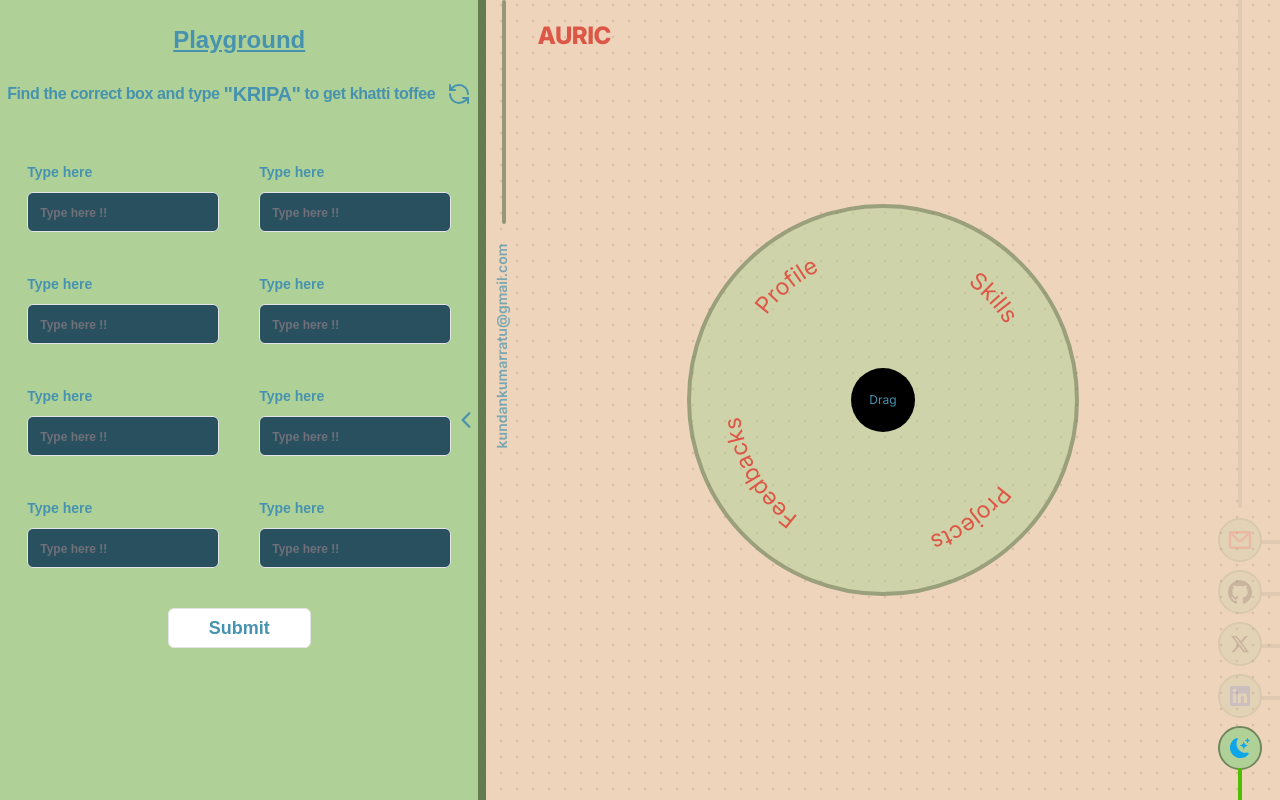
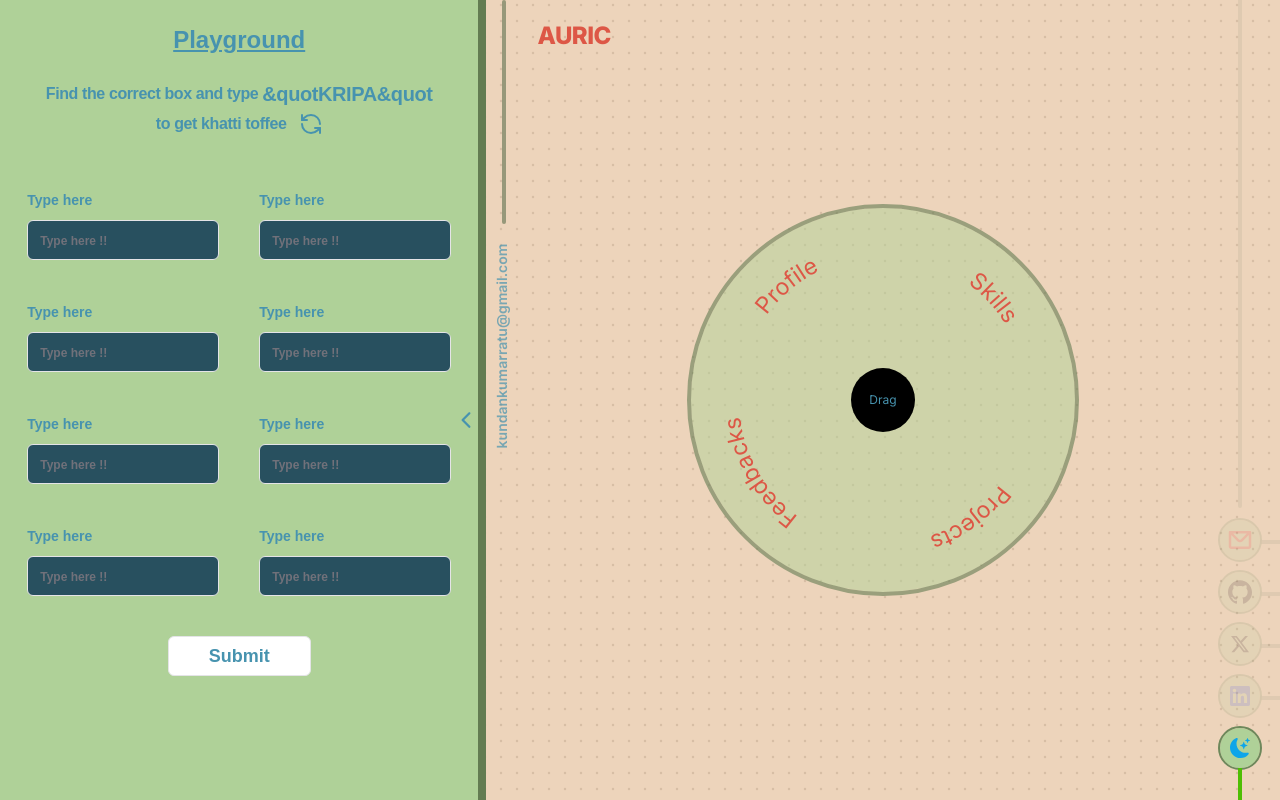
Before and after one commit to 07kundan/next-portfolio, a Next.js app: page / in a window 1280 px wide. Both pictures are taken after a click on the button 69 px from the left and 420 px from the top of the page. Built offline with nearby package versions, Linux system fonts and the light colour scheme; a web font is replaced by a local one.

Commit message:
deployment fixes

```diff
--- a/src/components/playground/PlayGroundComponent.tsx
+++ b/src/components/playground/PlayGroundComponent.tsx
@@ -145,7 +145,7 @@
 
     getRandomNumber();
     toSetGuessString();
-  }, []);
+  }, [dispatch]);
   const onSubmit = (values: z.infer<typeof formSchmea>) => {
     console.log("submitting");
     const typedString = values.answerBox;
@@ -234,7 +234,9 @@
           </h1>
           <h2 className="flex flex-wrap justify-center items-center text-pretty gap-1 py-4 font-semibold text-base tracking-tight">
             Find the correct box and type
-            <span className="font-bold text-xl">"{stringToCheck}" </span>
+            <span className="font-bold text-xl">
+              &quot{stringToCheck}&quot{" "}
+            </span>
             to get khatti toffee
             <button
               onClick={toSetGuessString}
```
